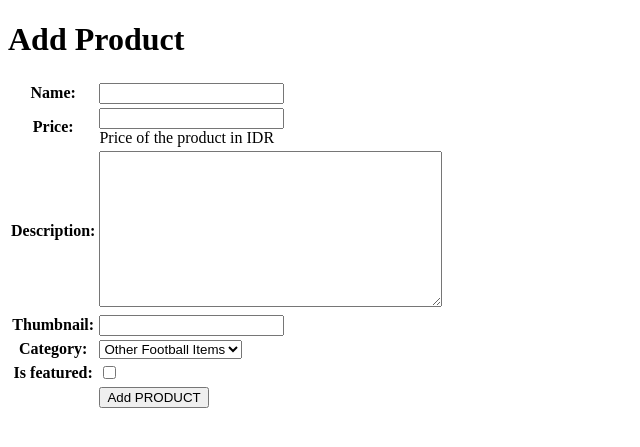
After one commit to BolFengxi/sporta_kuler, a Django app: page /create-product in a window 1280 px wide. The commit adds this page. Shown: the top 447 px of the page, without its empty margins (0-640 px from the left). Run offline with Django 5.2, Linux system fonts and the light colour scheme.

Commit message:
Finising Tugas 3

```diff
--- /dev/null
+++ b/main/forms.py
@@ -0,0 +1,7 @@
+from django.forms import ModelForm
+from main.models import Product
+
+class ProductsForm(ModelForm):
+    class Meta:
+        model = Product
+        fields = ["name", "price", "description", "thumbnail", "category", "is_featured"]
--- a/main/models.py
+++ b/main/models.py
@@ -1,12 +1,25 @@
+import uuid
 from django.db import models
 
 # Create your models here.
 
 class Product(models.Model):
+    CATEGORY_CHOICES = [
+        ('BALL', 'Ball'),
+        ('BOOT', 'Football Boots'),
+        ('KIT', 'Kits & Jerseys'),
+        ('EQUI', 'Equipment'),
+        ('ACCS', 'Accessories'),
+        ('OTHR', 'Other Football Items'),
+    ]
 
-    name = models.CharField()
-    price = models.IntegerField()
+    product_id = models.UUIDField(primary_key=True, default=uuid.uuid4, editable=False)
+    name = models.CharField(max_length=100)
+    price = models.IntegerField(help_text="Price of the product in IDR")
     description = models.TextField()
-    thumbnail = models.URLField()
-    category = models.CharField()
-    is_featured = models.BooleanField()
+    thumbnail = models.URLField(blank=True, null=True)
+    category = models.CharField(max_length=20, choices=CATEGORY_CHOICES, default='OTHR')
+    is_featured = models.BooleanField(default=False)
+
+    def __str__(self):
+        return self.name
--- /dev/null
+++ b/main/templates/create_product.html
@@ -0,0 +1,18 @@
+{% extends 'base.html' %}
+{% block content %}
+<h1>Add Product</h1>
+
+<form method="POST">
+  {% csrf_token %}
+  <table>
+    {{ form.as_table }}
+    <tr>
+      <td></td>
+      <td>
+        <input type="submit" value="Add PRODUCT" />
+      </td>
+    </tr>
+  </table>
+</form>
+
+{% endblock %}
--- a/main/urls.py
+++ b/main/urls.py
@@ -1,8 +1,14 @@
 from django.urls import path
-from main.views import show_main
+from main.views import show_main, create_product, show_product, show_xml, show_json, show_xml_by_id, show_json_by_id
 
 app_name = 'main'
 
 urlpatterns = [
     path('', show_main, name='show_main'),
+    path('create-product', create_product, name='create_product'),
+    path('product/<uuid:product_id>/', show_product, name='show_product'),
+    path('xml/', show_xml, name='show_xml'),
+    path('json/', show_json, name='show_json'),
+    path('xml/<uuid:product_id>/', show_xml_by_id, name='show_xml_by_id'),
+    path('json/<uuid:product_id>/', show_json_by_id, name='show_json_by_id'),
 ]
--- a/main/views.py
+++ b/main/views.py
@@ -1,11 +1,62 @@
-from django.shortcuts import render
+from django.shortcuts import render, redirect, get_object_or_404
+from main.models import Product
+from main.forms import ProductsForm
+from django.http import HttpResponse
+from django.core import serializers
 
 # Create your views here.
 
 def show_main(request):
+    products_list = Product.objects.all()
+
     context = {
-        'nama': 'Iqbal Rafi Nuryana',
-        'class': 'A'
+        'npm' : '2406417462',
+        'name': 'Iqbal Rafi Nuryana',
+        'class': 'A',
+        'products_list': products_list,
     }
+    return render(request, "main.html", context)
 
-    return render(request, "main.html", context)
+def create_product(request):
+    form = ProductsForm(request.POST or None)
+
+    if form.is_valid() and request.method == 'POST':
+        form.save()
+        return redirect('main:show_main')
+
+    context = {'form': form}
+    return render(request, 'create_product.html', context)
+
+def show_product(request, product_id):
+    product = get_object_or_404(Product, pk=product_id)
+
+    context = {
+        'product': product,
+    }
+    return render(request, 'product_detail.html', context)
+
+def show_xml(request):
+     product_list = Product.objects.all()
+     xml_data = serializers.serialize("xml", product_list)
+     return HttpResponse(xml_data, content_type="application/xml")
+
+def show_json(request):
+    product_list = Product.objects.all()
+    json_data = serializers.serialize("json", product_list)
+    return HttpResponse(json_data, content_type="application/json")
+
+def show_xml_by_id(request, product_id):
+   try:
+       product_item = Product.objects.filter(pk=product_id)
+       xml_data = serializers.serialize("xml", product_item)
+       return HttpResponse(xml_data, content_type="application/xml")
+   except Product.DoesNotExist:
+       return HttpResponse(status=404)
+
+def show_json_by_id(request, product_id):
+   try:
+       product_item = Product.objects.get(pk=product_id)
+       json_data = serializers.serialize("json", [product_item])
+       return HttpResponse(json_data, content_type="application/json")
+   except Product.DoesNotExist:
+       return HttpResponse(status=404)
--- a/sporta_kuler/settings.py
+++ b/sporta_kuler/settings.py
@@ -31,6 +31,8 @@ DEBUG = True
 
 ALLOWED_HOSTS = ["localhost", "127.0.0.1","iqbal-rafi41-sportakuler.pbp.cs.ui.ac.id"]
 
+CSRF_TRUSTED_ORIGINS = [ "http://iqbal-rafi41-sportakuler.pbp.cs.ui.ac.id",]
+
 # Application definition
 
 INSTALLED_APPS = [
@@ -58,7 +60,7 @@ ROOT_URLCONF = 'sporta_kuler.urls'
 TEMPLATES = [
     {
         'BACKEND': 'django.template.backends.django.DjangoTemplates',
-        'DIRS': [],
+        'DIRS': [BASE_DIR / 'templates'],
         'APP_DIRS': True,
         'OPTIONS': {
             'context_processors': [
--- /dev/null
+++ b/templates/base.html
@@ -0,0 +1,13 @@
+{% load static %}
+<!DOCTYPE html>
+<html lang="en">
+<head>
+    <meta charset="UTF-8" />
+    <meta name="viewport" content="width=device-width, initial-scale=1.0" />
+    {% block meta %} {% endblock meta %}
+</head>
+
+<body>
+    {% block content %} {% endblock content %}
+</body>
+</html>
```
Also changed, not shown: main/templates/main.html (+40 -4 lines), main/templates/product_detail.html (added, +16 -0 lines), README.md, image-1.png (added), image-2.png (added), image-3.png (added), image-4.png (added), main/migrations/0002_alter_product_category_alter_product_id_and_more.py (added), main/migrations/0003_rename_id_product_product_id_alter_product_category.py (added).
